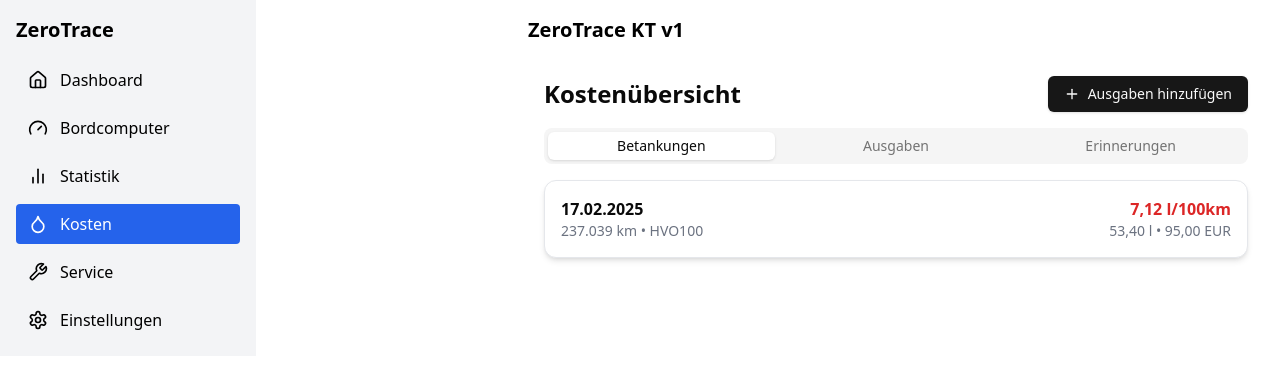
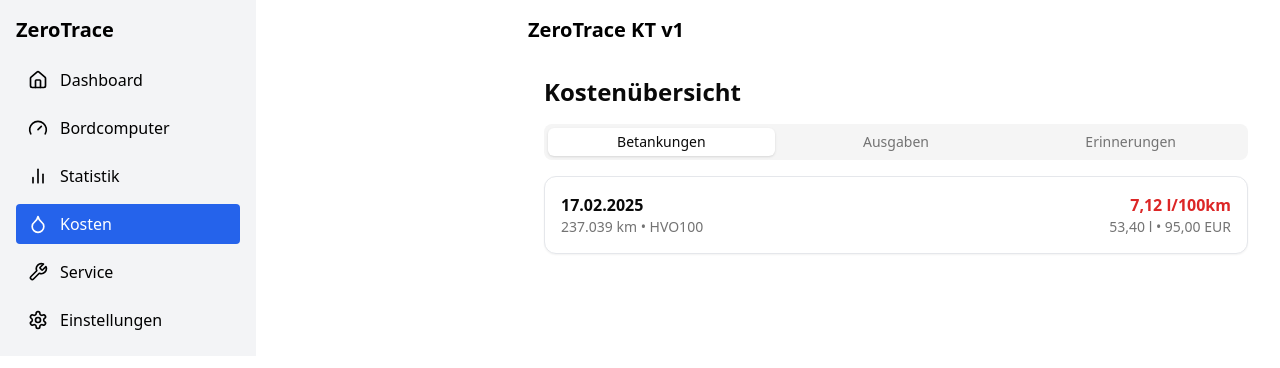
Before and after one commit to BNEGroup/ZeroTrace, a React (Vite) app: page / in a window 1280 px wide. Both pictures are taken after a click on the button "Kosten". Shown: the top 368 px of the page. Built offline with nearby package versions, Linux system fonts and the light colour scheme.

Commit message:
Fix: fehlende ShadCN UI-Komponenten hinzugefügt

```diff
--- a/src/Kosten.jsx
+++ b/src/Kosten.jsx
@@ -9,37 +9,39 @@ import { Label } from "@/components/ui/label";
 import { Plus } from "lucide-react";
 
 export default function Kosten() {
-  const [showForm, setShowForm] = useState(false);
+  const [activeTab, setActiveTab] = useState("betankungen");
+  const [showAusgabenForm, setShowAusgabenForm] = useState(false);
 
   return (
     <div className="min-h-screen p-4 bg-background text-foreground">
-      <div className="flex justify-between items-center mb-4">
+      <div className="flex items-center justify-between mb-4">
         <h1 className="text-2xl font-bold">Kostenübersicht</h1>
-        <Button onClick={() => setShowForm(!showForm)} className="gap-2">
-          <Plus size={16} /> Ausgaben hinzufügen
-        </Button>
+        {activeTab === "ausgaben" && (
+          <Button variant="outline" size="icon" onClick={() => setShowAusgabenForm(!showAusgabenForm)}>
+            <Plus size={18} />
+          </Button>
+        )}
       </div>
 
-      <Tabs defaultValue="betankungen" className="w-full">
-        <TabsList className="grid grid-cols-3 gap-2">
+      <Tabs defaultValue={activeTab} onValueChange={setActiveTab} className="w-full">
+        <TabsList className="grid grid-cols-3 gap-2 w-full">
           <TabsTrigger value="betankungen">Betankungen</TabsTrigger>
           <TabsTrigger value="ausgaben">Ausgaben</TabsTrigger>
           <TabsTrigger value="erinnerungen">Erinnerungen</TabsTrigger>
         </TabsList>
 
-        {/* TAB: Betankungen */}
         <TabsContent value="betankungen">
           <div className="mt-4 space-y-4">
-            <Card className="bg-white dark:bg-zinc-900 shadow-md border border-gray-200 dark:border-zinc-700">
+            <Card className="bg-white dark:bg-zinc-900 shadow-sm border border-gray-200 dark:border-zinc-700">
               <CardContent className="p-4">
-                <div className="flex justify-between items-center">
+                <div className="flex flex-col sm:flex-row justify-between items-start sm:items-center gap-2">
                   <div>
                     <p className="text-base font-semibold">17.02.2025</p>
-                    <p className="text-sm text-gray-500">237.039 km • HVO100</p>
+                    <p className="text-sm text-muted-foreground">237.039 km • HVO100</p>
                   </div>
                   <div className="text-right">
                     <p className="text-base font-semibold text-red-600">7,12 l/100km</p>
-                    <p className="text-sm text-gray-500">53,40 l • 95,00 EUR</p>
+                    <p className="text-sm text-muted-foreground">53,40 l • 95,00 EUR</p>
                   </div>
                 </div>
               </CardContent>
@@ -47,10 +49,9 @@ export default function Kosten() {
           </div>
         </TabsContent>
 
-        {/* TAB: Ausgaben */}
         <TabsContent value="ausgaben">
           <div className="mt-4 space-y-4">
-            {showForm && (
+            {showAusgabenForm ? (
               <Card className="bg-white dark:bg-zinc-900 border border-gray-200 dark:border-zinc-700">
                 <CardContent className="p-4 space-y-4">
                   <div className="grid grid-cols-1 md:grid-cols-2 gap-4">
@@ -123,15 +124,12 @@ export default function Kosten() {
                   </div>
                 </CardContent>
               </Card>
-            )}
-
-            {!showForm && (
+            ) : (
               <p className="text-muted text-sm text-center">Noch keine Ausgaben erfasst.</p>
             )}
           </div>
         </TabsContent>
 
-        {/* TAB: Erinnerungen */}
         <TabsContent value="erinnerungen">
           <div className="mt-4">
             <p className="text-muted">Erinnerungen folgen in Kürze...</p>
```
